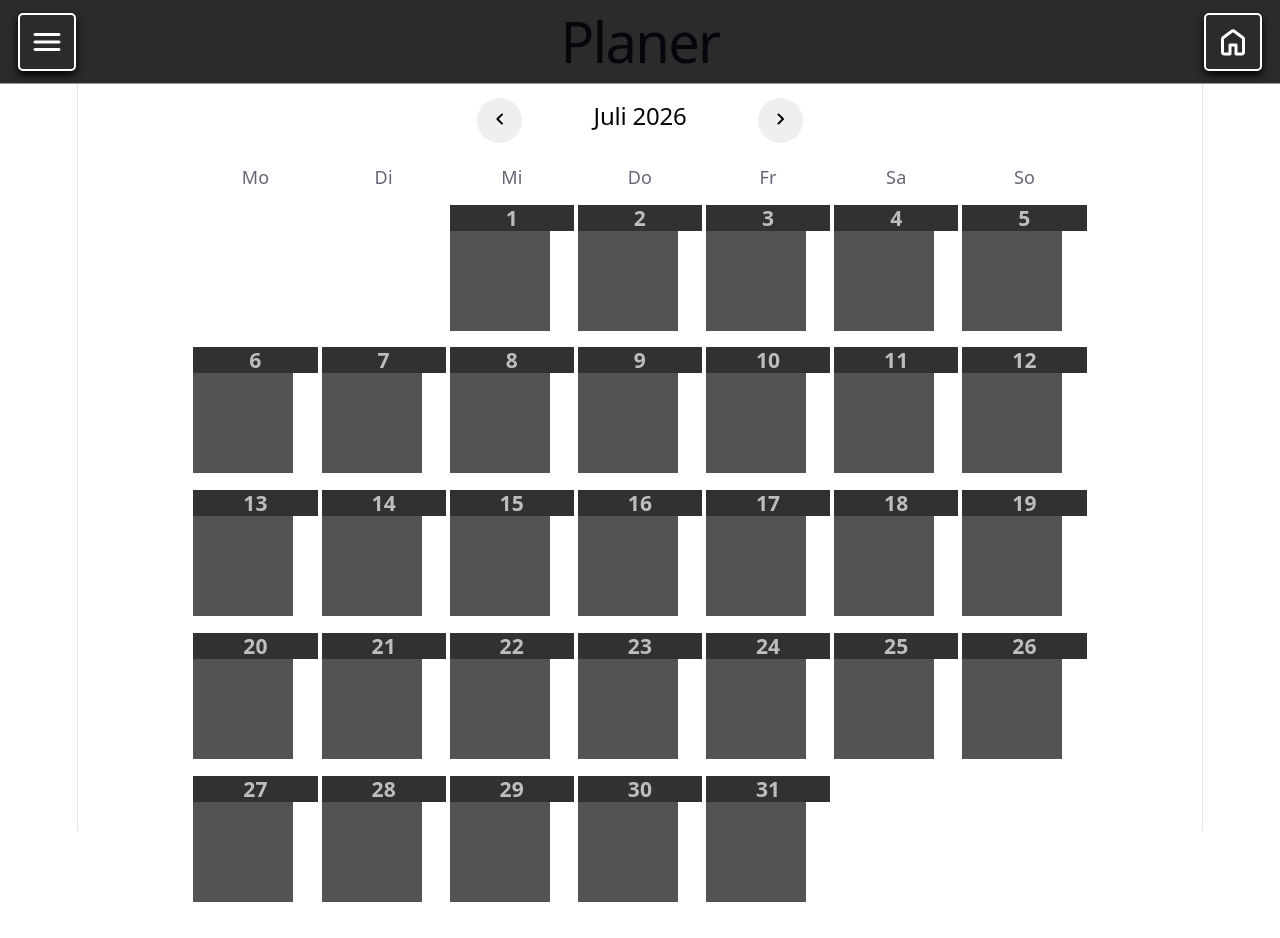
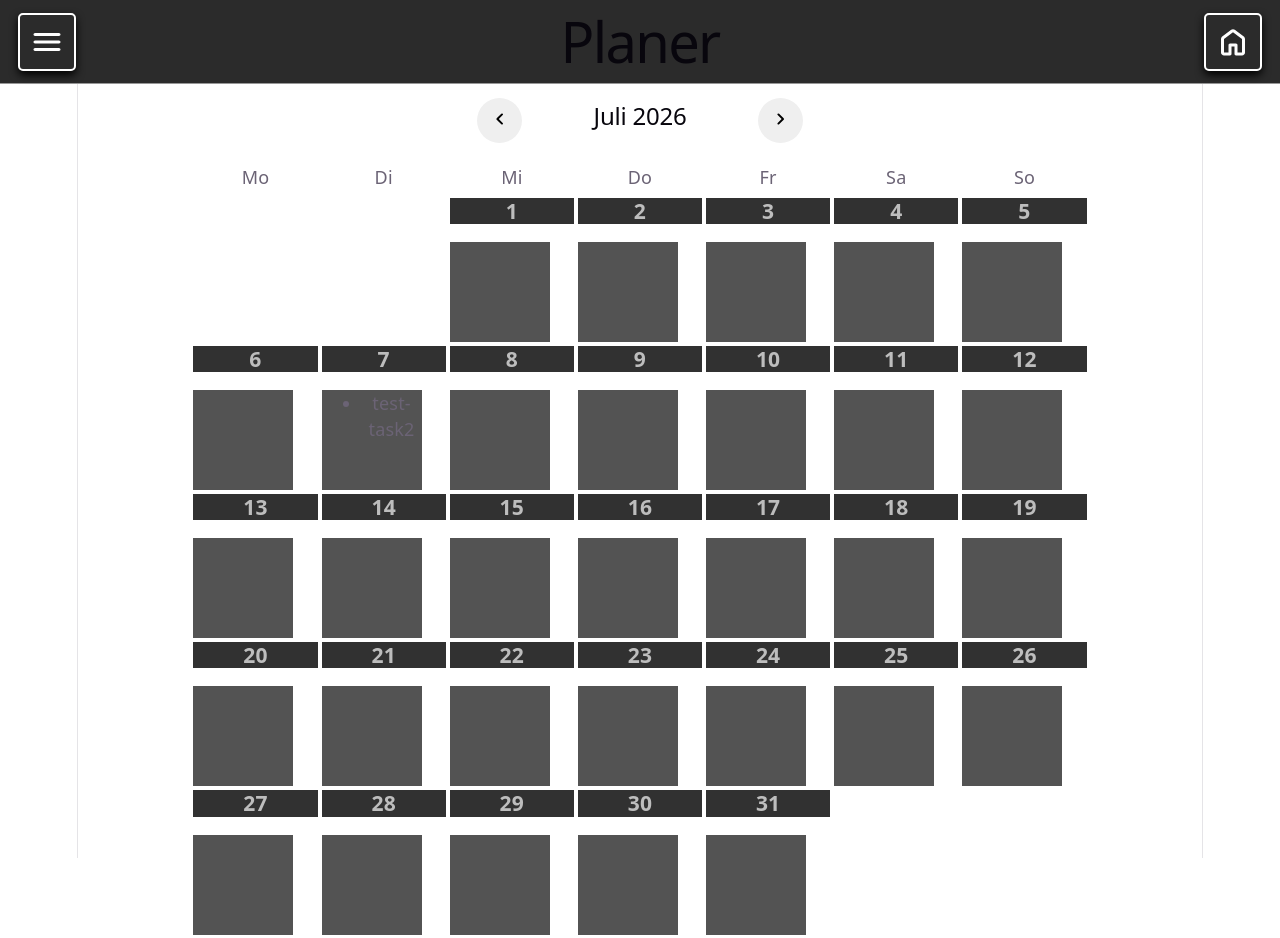
Before and after one commit to masekowsky-ee/quidey_react-main, a React (Vite) app: page /calendar in a window 1280 px wide. Before the commit the page ends 911 px from the top, so only its background shows below. Built offline with nearby package versions, Linux system fonts and the light colour scheme.

Commit message:
feat: pass tasks prop to Calendar component and enhance task display; update WeekDaysContainer import style

```diff
--- a/src/App.jsx
+++ b/src/App.jsx
@@ -113,7 +113,7 @@ function App(){
       <Routes>
         <Route path="/" element={<Home t={t} showDone={showDone} setShowDone={setShowDone} tasks={tasks} setTasks={setTasks} groups={groups} setGroups={setGroups} taskIndexCounter={taskIndexCounter} setSessionParams={setSessionParams} setTaskIndexCounter={setTaskIndexCounter} setCustomError={setCustomError} />} />
         <Route path="/working" element={<WorkingPage setWorkedSessions={setWorkedSessions} sessionParams={sessionParams} t={t} showDone={showDone} setShowDone={setShowDone} tasks={tasks} setTasks={setTasks} groups={groups} setGroups={setGroups} taskIndexCounter={taskIndexCounter} setSessionParams={setSessionParams} setTaskIndexCounter={setTaskIndexCounter} setCustomError={setCustomError} />} />
-        <Route path="/calendar" element={<Calendar t={t} setCustomError={setCustomError} />} />
+        <Route path="/calendar" element={<Calendar t={t} setCustomError={setCustomError} tasks={tasks} />} />
         <Route path="/history" element={<History workedSessions={workedSessions} t={t} tasks={tasks} groups={groups} setCustomError={setCustomError} />} />
         <Route path="/profile" element={<Profile t={t} users={users} setUsers={setUsers} signedIn={signedIn} setSignedIn={setSignedIn} user={user} setUser={setUser} setCustomError={setCustomError} />} />
         <Route path="/settings" element={<Settings t={t} setLanguage={setLanguage} language={language} setCustomError={setCustomError} />} />
--- a/src/components/Calendar.jsx
+++ b/src/components/Calendar.jsx
@@ -3,13 +3,17 @@ import { useState } from 'react';
 
 export default function Calendar(props){
 
-    const {t} = props;
+    const {t, tasks} = props;
 
     const [monthsFromNow, setMonthsFromNow] = useState(0);
 
     const now = new Date();
 
     const displayDate = new Date(now.getFullYear(), now.getMonth() + monthsFromNow, 1);
+
+    const dateFormatter = (date) => {
+        return new Date(date.getFullYear(), date.getMonth(), date.getDate());
+    }
 
     const daysInCurrentMonth = (date) => {return (new Date(date.getFullYear(), date.getMonth() + 1, 0).getDate())}
 
@@ -21,22 +25,39 @@ export default function Calendar(props){
         })
     }
 
-    const getDayOfMonth = (index, date) => {
-        return (index + 1 - firstDayOfMonth(date)) > 0
-            && index < (daysInCurrentMonth(date) + firstDayOfMonth(date))
-            ? (index + 1 - firstDayOfMonth(date))
+    const getDayOfMonth = (indexDate, date) => {
+        return (indexDate) > 0
+            && indexDate < (daysInCurrentMonth(date) + 1)
+            ? indexDate
             : null
     }
 
+    const taskLiReturner = (dayOfMonth) => {
+        const dayDate = dateFormatter(
+            new Date(displayDate.getFullYear(), displayDate.getMonth(), dayOfMonth)
+        );
+        return tasks
+            .filter(task => {
+                const taskDate = dateFormatter(new Date(task.due));
+                return taskDate.getTime() === dayDate.getTime();
+            })
+            .map(task => (
+                <li key={task.index}>{task.name}</li>
+            ));
+    }
+
     const returnDayTd = (index, subFromIndex) => {
-        if (!getDayOfMonth(index - subFromIndex, displayDate)) return <td></td>;
+        const dateIndex = index - subFromIndex - firstDayOfMonth(displayDate) + 1;
+        if (!getDayOfMonth(dateIndex, displayDate)) return <td key={dateIndex}></td>;
         return (
-            <td key={`${index - subFromIndex}td`} className={styles.td}>
-                <h3 key={`${index - subFromIndex}h3`}>
-                    {getDayOfMonth(index - subFromIndex, displayDate)}
+            <td key={`${dateIndex}td`} className={styles.td}>
+                <h3 key={`${dateIndex}h3`}>
+                    {getDayOfMonth(dateIndex, displayDate)}
                 </h3>
-                <div key={`${index - subFromIndex}div`}>
-
+                <div key={`${dateIndex}div`}>
+                    <ul key={`${dateIndex}ul`}>
+                        {taskLiReturner(dateIndex)}
+                    </ul>
                 </div>
             </td>
         )
@@ -73,6 +94,7 @@ export default function Calendar(props){
                             ))}
                         </tr>
                     </thead>
+                    <tbody>
                         {
                             Array
                                 .from({ length: 43 })
@@ -88,6 +110,7 @@ export default function Calendar(props){
                                     }
                                 })
                         }
+                    </tbody>
                 </table>
             </div>
         </div>
--- a/src/components/WeekDaysContainer.jsx
+++ b/src/components/WeekDaysContainer.jsx
@@ -1,4 +1,4 @@
-import styles from './WeekDaysContainer.module.css';
+ import styles from './WeekDaysContainer.module.css';
 import { Link } from  'react-router-dom';
 
 const days = ['sun', 'mon', 'tue', 'wed', 'thu', 'fri', 'sat'];
```
Also changed, not shown: src/components/mockData.js (line endings or trailing spaces).
